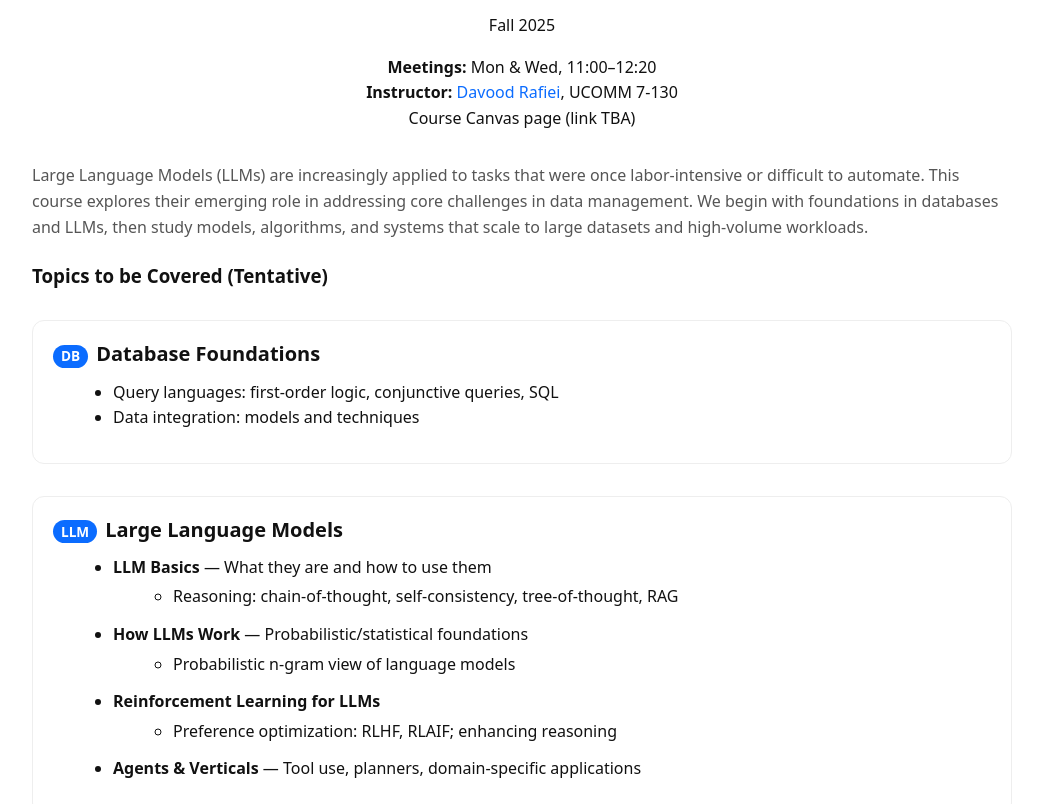
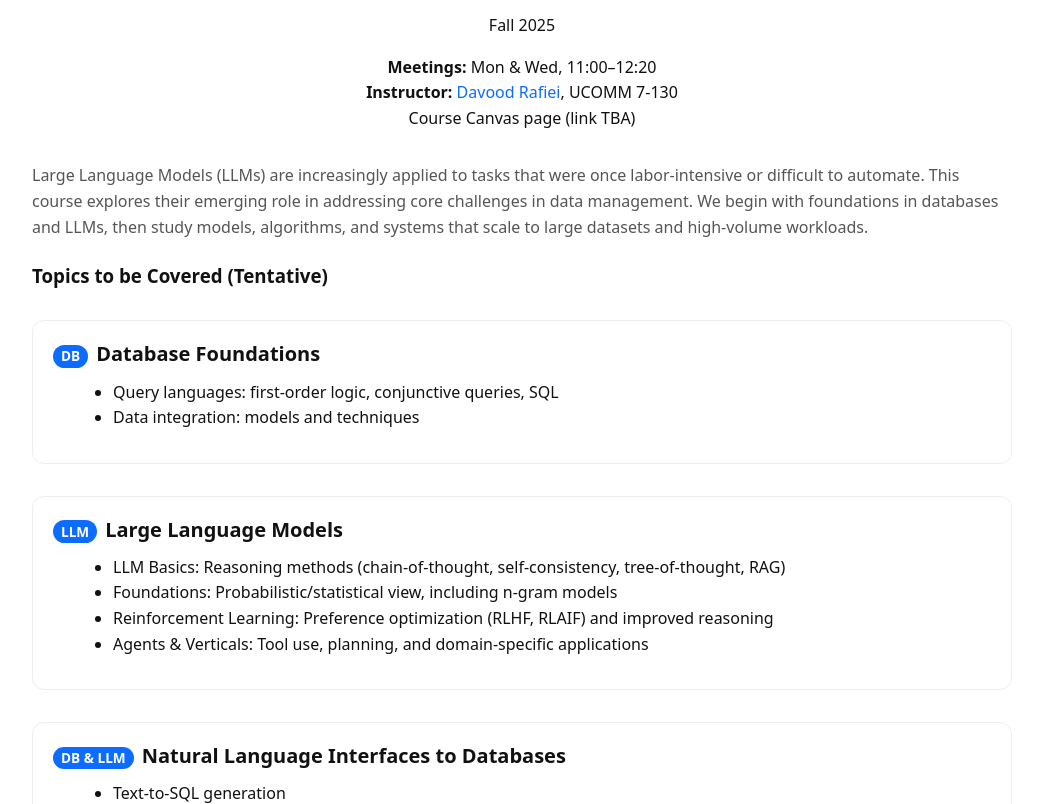
Before and after one commit to drafiei/drafiei.github.io, a plain HTML site: page 692/index.html in a window 1280 px wide. Shown: the part 145-949 px from the top of the page, without its empty margins (118-1161 px from the left). Drawn offline with Linux system fonts and the light colour scheme.

Commit message:
Update index.html

```diff
--- a/692/index.html
+++ b/692/index.html
@@ -58,23 +58,11 @@
   <section>
     <h2><span class="tag">LLM</span>Large Language Models</h2>
     <ul>
-      <li><strong>LLM Basics</strong> — What they are and how to use them
-        <ul>
-          <li>Reasoning: chain-of-thought, self-consistency, tree-of-thought, RAG</li>
-        </ul>
-      </li>
-      <li><strong>How LLMs Work</strong> — Probabilistic/statistical foundations
-        <ul>
-          <li>Probabilistic n-gram view of language models</li>
-        </ul>
-      </li>
-      <li><strong>Reinforcement Learning for LLMs</strong>
-        <ul>
-          <li>Preference optimization: RLHF, RLAIF; enhancing reasoning</li>
-        </ul>
-      </li>
-      <li><strong>Agents & Verticals</strong> — Tool use, planners, domain-specific applications</li>
-    </ul>
+      <li>LLM Basics: Reasoning methods (chain-of-thought, self-consistency, tree-of-thought, RAG)</li>
+      <li>Foundations: Probabilistic/statistical view, including n-gram models</li>
+      <li>Reinforcement Learning: Preference optimization (RLHF, RLAIF) and improved reasoning</li>
+      <li>Agents & Verticals: Tool use, planning, and domain-specific applications</li>
+</ul>
   </section>
 
   <section>
```
